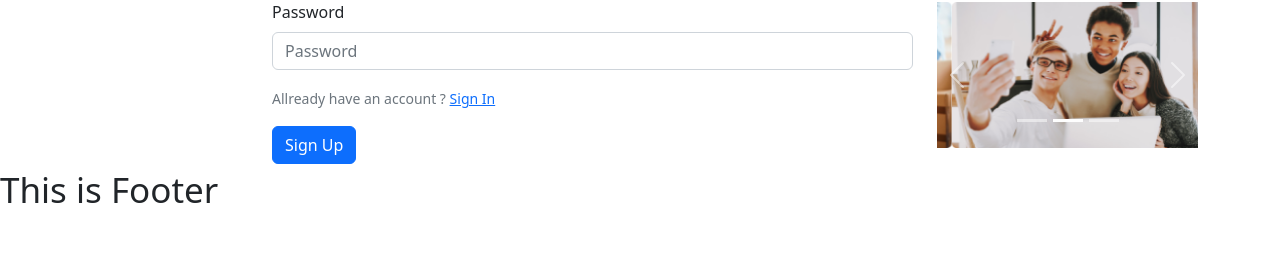
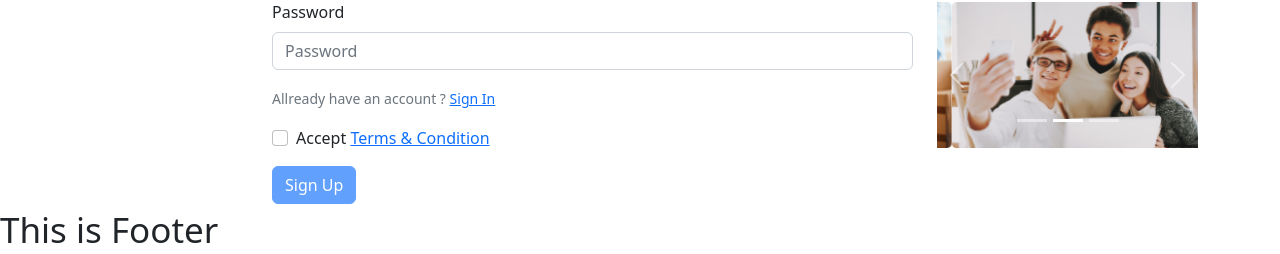
Before and after one commit to adnanhjoy/dragon-news, a React (Vite) app: page /sign-up in a window 1280 px wide. Shown: the part 448-702 px from the top of the page. Built offline with nearby package versions, Linux system fonts and the light colour scheme; no server answers.

Commit message:
added terms and condition

```diff
--- /dev/null
+++ b/src/Others/TermsCondition/TermsCondition.jsx
@@ -0,0 +1,22 @@
+import React from 'react';
+import { Button } from 'react-bootstrap';
+import { Link, useLocation, useNavigate } from 'react-router-dom';
+
+const TermsCondition = () => {
+    const navigate = useNavigate();
+    const location = useLocation();
+    const from = location.state?.from?.pathname || '/';
+
+    return (
+        <div>
+            <h1>This is Terms and Condition</h1>
+            <Button>
+                {
+                    <Link className='text-decoration-none text-white' to='/sign-up'>Go Back</Link>
+                }
+            </Button>
+        </div>
+    );
+};
+
+export default TermsCondition;
--- a/src/Pages/SignUP/SignUp.jsx
+++ b/src/Pages/SignUP/SignUp.jsx
@@ -6,7 +6,9 @@ import { AuthContext } from '../../context/AuthProvider';
 
 const SignUp = () => {
     const [error, setError] = useState('');
+    const [accept, setAccept] = useState(false);
     const { createUser, updateUserProfile } = useContext(AuthContext);
+
 
     const handleSubmitSignUp = event => {
         event.preventDefault();
@@ -40,6 +42,10 @@ const SignUp = () => {
             })
     }
 
+    const handleChecked = event => {
+        setAccept(event.target.checked)
+    }
+
     return (
         <div>
             <h2 className='text-center my-5'>Sign Up</h2>
@@ -70,7 +76,10 @@ const SignUp = () => {
                         {error}
                     </Form.Text>
                 </Form.Group>
-                <Button variant="primary" type="submit">
+                <Form.Group className="mb-3" controlId="formBasicCheckbox">
+                    <Form.Check onClick={handleChecked} type="checkbox" label={<>Accept <Link to='/terms-condition'>Terms & Condition</Link></>} />
+                </Form.Group>
+                <Button disabled={!accept} variant="primary" type="submit">
                     Sign Up
                 </Button>
             </Form>
--- a/src/Routes/Routes/routes.jsx
+++ b/src/Routes/Routes/routes.jsx
@@ -6,6 +6,7 @@ import News from "../../Pages/News/News/News";
 import SignIn from "../../Pages/SignIn/SignIn";
 import SignUp from "../../Pages/SignUP/SignUp";
 import PrivateRoutes from "../PrivateRoutes/PrivateRoutes";
+import TermsCondition from "../../Others/TermsCondition/TermsCondition";
 
 export const router = createBrowserRouter([
     {
@@ -34,6 +35,10 @@ export const router = createBrowserRouter([
             {
                 path: '/sign-up',
                 element: <SignUp></SignUp>
+            },
+            {
+                path: '/terms-condition',
+                element: <TermsCondition></TermsCondition>
             }
         ]
     }
```
